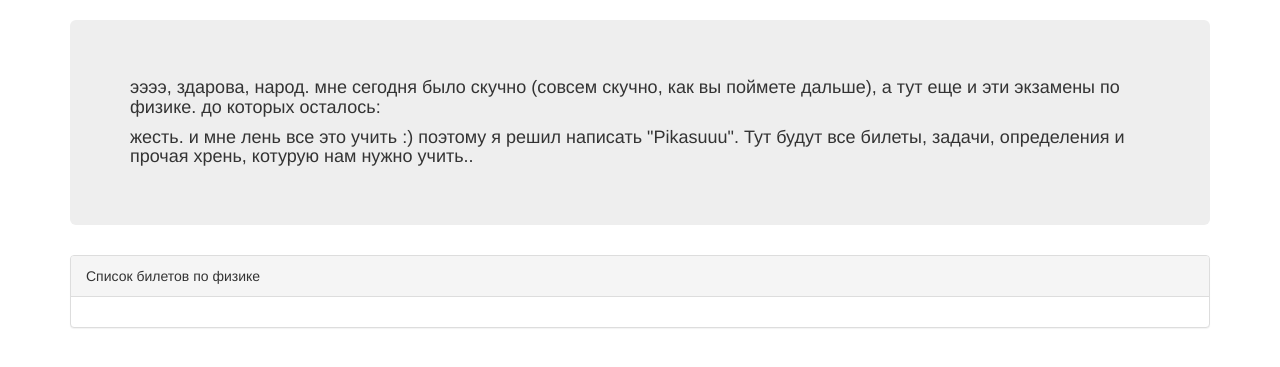
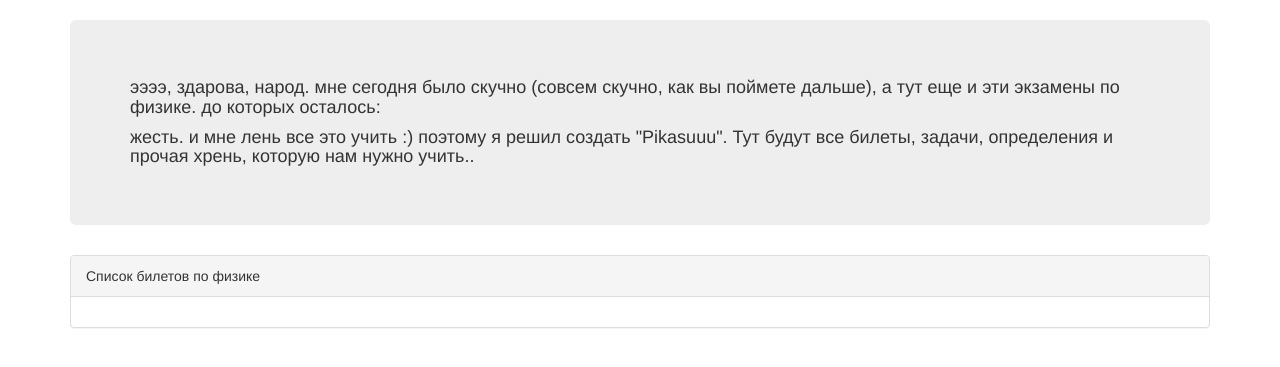
Before and after one commit to darker0n/lolbox, a Python web app: template templates/index.html in a window 1280 px wide. Shown: the part 52-419 px from the top of the page. Run offline with Jinja, Linux system fonts and the light colour scheme; the template is opened without the code that fills it, so the values that code supplies are empty; some libraries are stand-ins or nearby versions.

Commit message:
Small fixes.

```diff
--- a/templates/500.html
+++ b/templates/500.html
@@ -4,6 +4,6 @@
 
 {% block page_content %}
 <div class="page-header">
-    <h1>Внутренная ошибка сервера. хз что тут произошло, если что, пишете в вк => <a href="vk.com/pashazavadsky">Pasha Zavadsky</a></h1>
+    <h4>Внутренная ошибка сервера. хз что тут произошло, если что, пишете в вк => <a href="vk.com/pashazavadsky">Pasha Zavadsky</a></h4>
 </div>
 {% endblock %}
--- a/templates/index.html
+++ b/templates/index.html
@@ -6,7 +6,7 @@
 <div class="jumbotron">
   <h4>ээээ, здарова, народ. мне сегодня было скучно (совсем скучно, как вы поймете дальше), а тут еще и эти экзамены по физике. до которых осталось:</h4>
   <script src="http://megatimer.ru/s/1de7792a57dd70fddbdb35b7a7069d68.js"></script>
-  <h4>жесть. и мне лень все это учить :) поэтому я решил написать "Pikasuuu". Тут будут все билеты, задачи, определения и прочая хрень, котурую нам нужно учить..</h4>
+  <h4>жесть. и мне лень все это учить :) поэтому я решил создать "Pikasuuu". Тут будут все билеты, задачи, определения и прочая хрень, которую нам нужно учить..</h4>
 </div>
 <div class="panel panel-default">
   <div class="panel-heading">Список билетов по физике</div>
```
